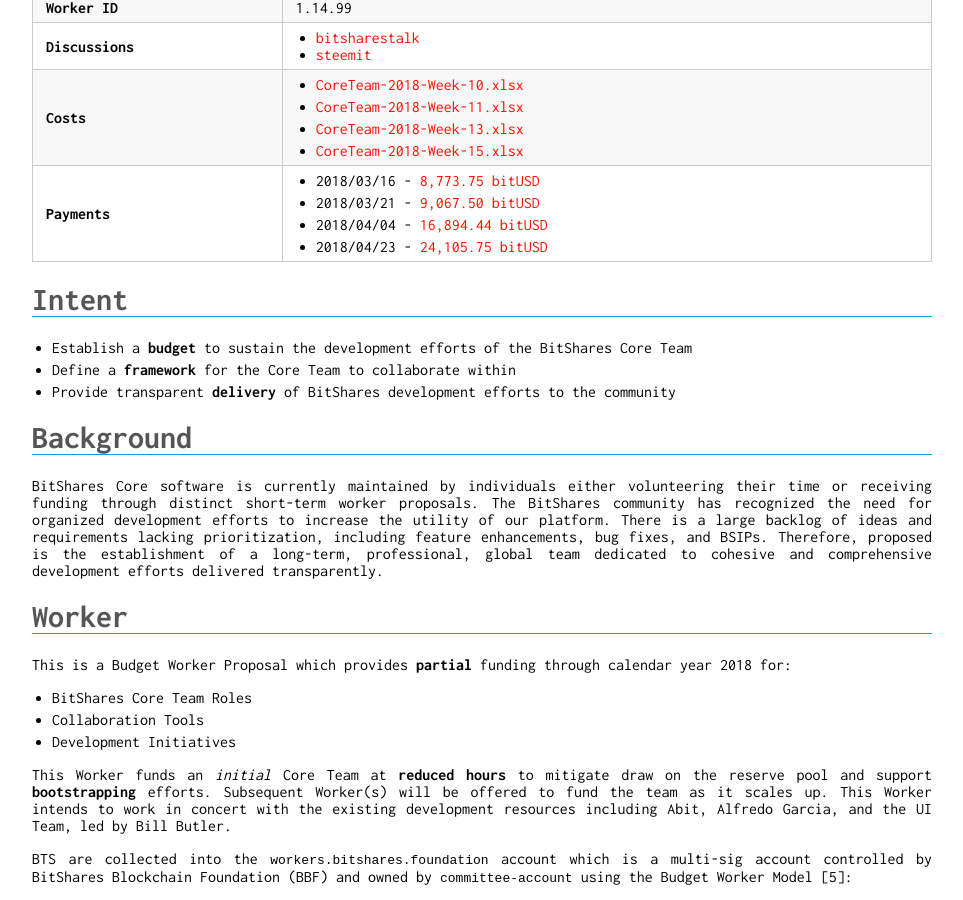
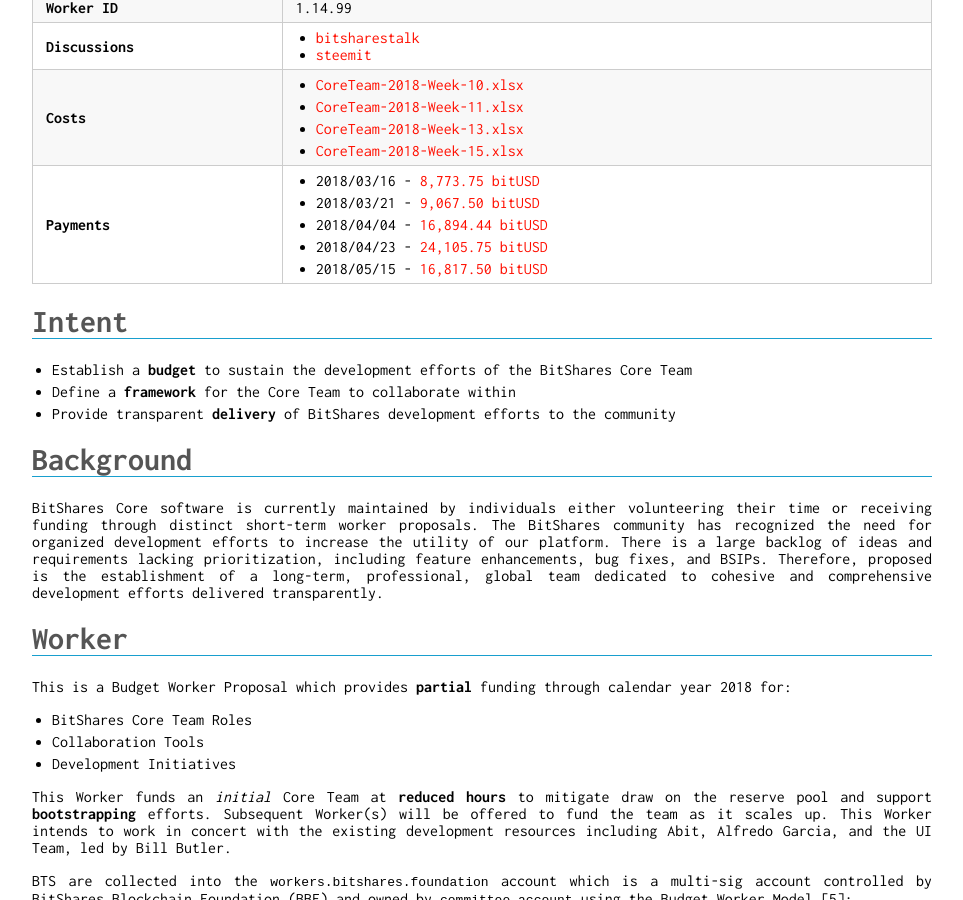
Before and after one commit to thehapax/bitshares.foundation, a Jekyll site: the page built from _workers/2018-03-bitshares-core.md, in a window 1280 px wide and 900 px high, scrolled down 321 px. Shown: the whole window, without its empty margins (158-1121 px from the left). Built offline with Jekyll 4.4.1, drawn with Linux system fonts in a browser that asks for light colours.

Commit message:
payout -core worker

```diff
--- a/_workers/2018-03-bitshares-core.md
+++ b/_workers/2018-03-bitshares-core.md
@@ -33,7 +33,9 @@ payments:
  - date: 2018/04/23
    oid: 1.11.175202363
    amount: 24,105.75 bitUSD
-
+ - date: 2018/05/15
+   oid: 1.11.196570020
+   amount: 16,817.50 bitUSD
 invoices:
  - CoreTeam-2018-Week-10.xlsx
  - CoreTeam-2018-Week-11.xlsx
```
Also changed, not shown: 1 other file.
